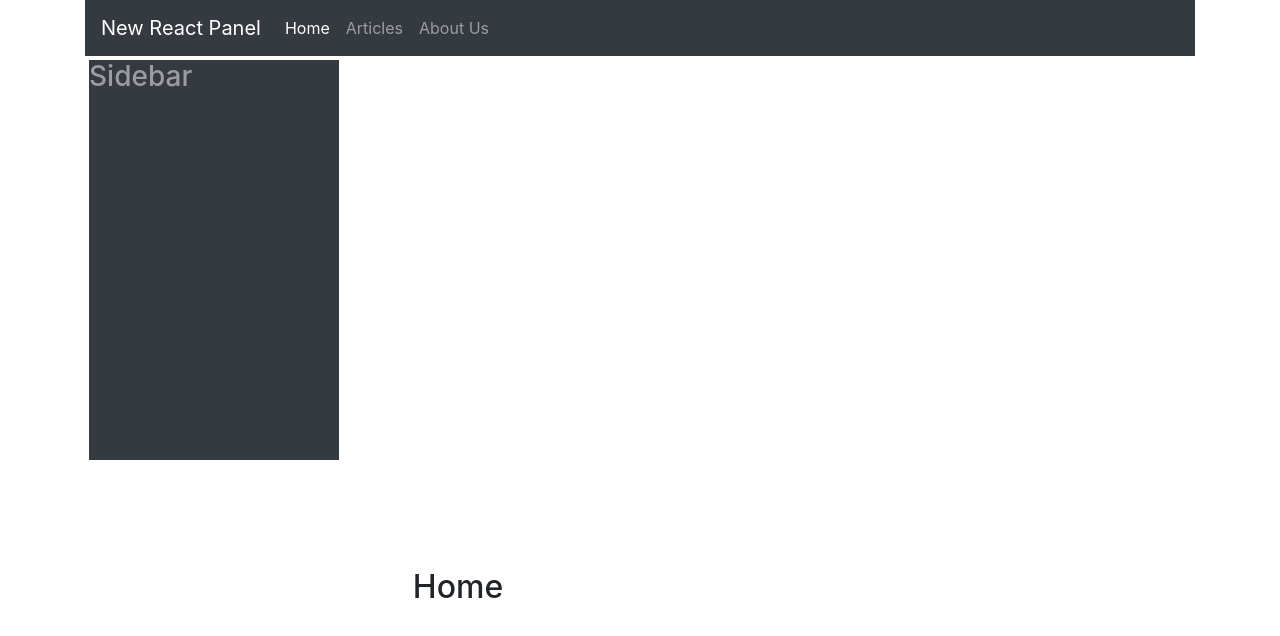
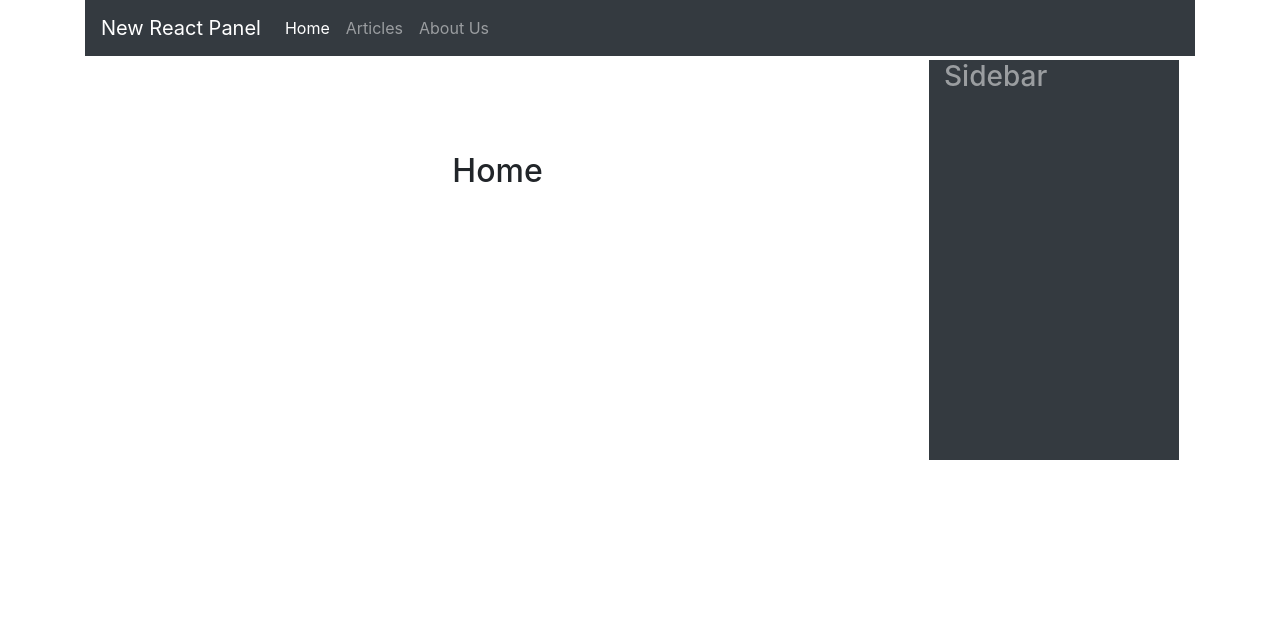
Before and after one commit to FatemehSalmani/new-react-panel, a React (Create React App) app: page / in a window 1280 px wide. Shown: the top 636 px of the page. Built offline with nearby package versions, Linux system fonts and the light colour scheme.

Commit message:
updated sidebar

```diff
--- a/src/components/Template.jsx
+++ b/src/components/Template.jsx
@@ -1,18 +1,20 @@
 import React from "react"
+import "./componentStyles.css"
 import NavBar from'./navbar';
 import SideBar from './sidebar';
+
 function Template({ children }) {
     return (
-
-   <div class="container">
+   <div class="container ">
         <NavBar/>
-        <SideBar/>
-        <div class="row">
-    <div id="content" class="d-inline m-lg-2 col-lg-8 col-md-9 col-sm-6 col-xs-12">
+         <div class="row">
+           <div id="content" class="col-9 float-left">
                 {children}
-     </div>
-    </div>
-
+           </div>
+           <div id="sidebar" class="col-3 m-1 bg-dark text-white-50 float-right " >
+           <SideBar/>
+           </div>
+        </div>
   </div>
 
   )
--- a/src/components/componentStyles.css
+++ b/src/components/componentStyles.css
@@ -1,10 +1,9 @@
-.wrapper {
-    display: flex;
-    align-items: stretch;
-}
+
 
 #sidebar {
-    min-width: 250px;
+    min-width:250px;
     max-width: 250px;
     min-height: 400px;
+    margin-right: 0px;
+    float: right;
 }
--- a/src/components/sidebar.jsx
+++ b/src/components/sidebar.jsx
@@ -1,11 +1,10 @@
 import React from "react"
-import "./componentStyles.css"
+
 const Sidebar = () => {
     return(
 
-        <div class=" d-inline-block m-1 bg-dark text-white-50 pull-right" id="sidebar" >
+
             <h3>Sidebar</h3>
-        </div>
 
 
     )
```
